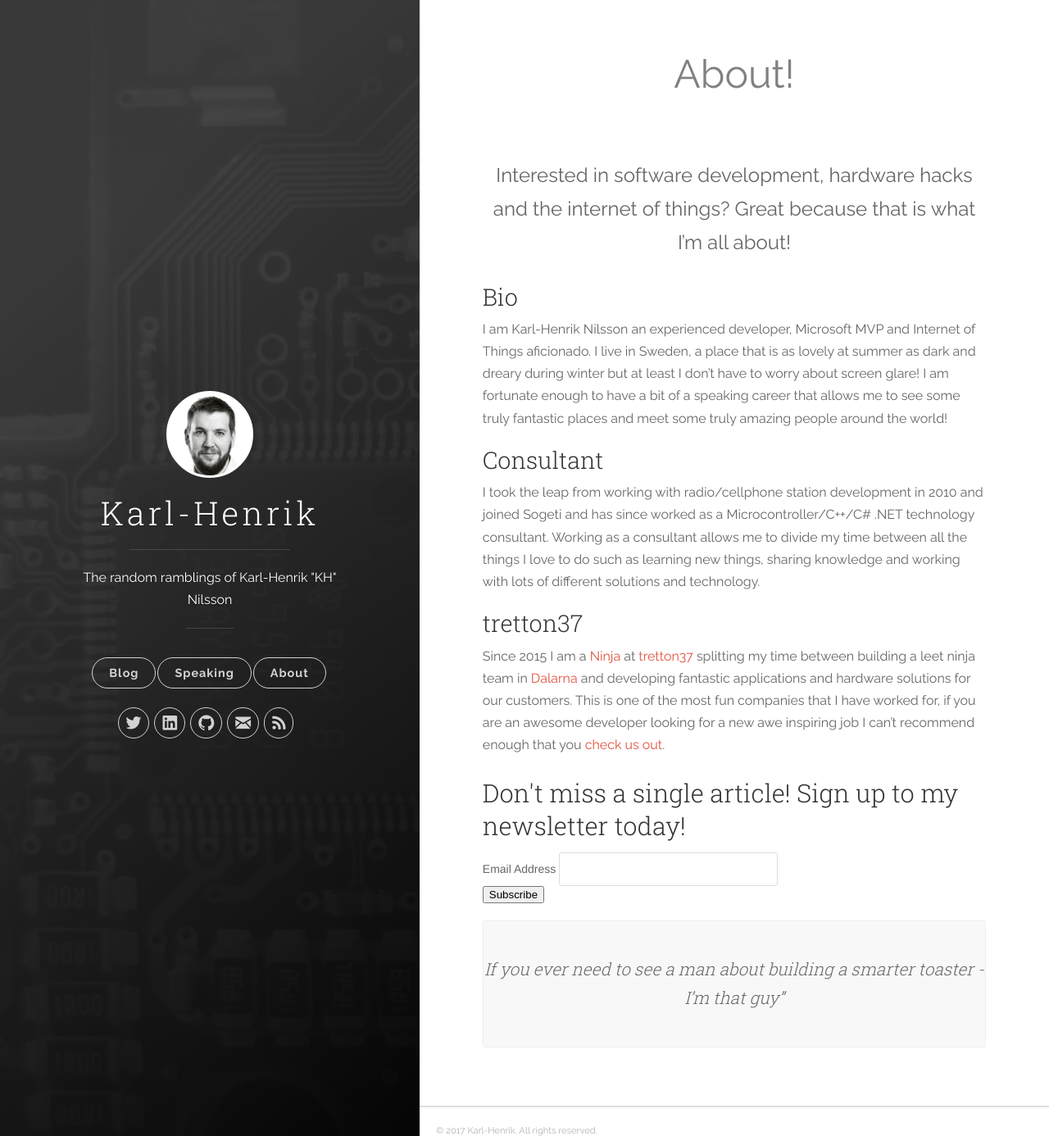
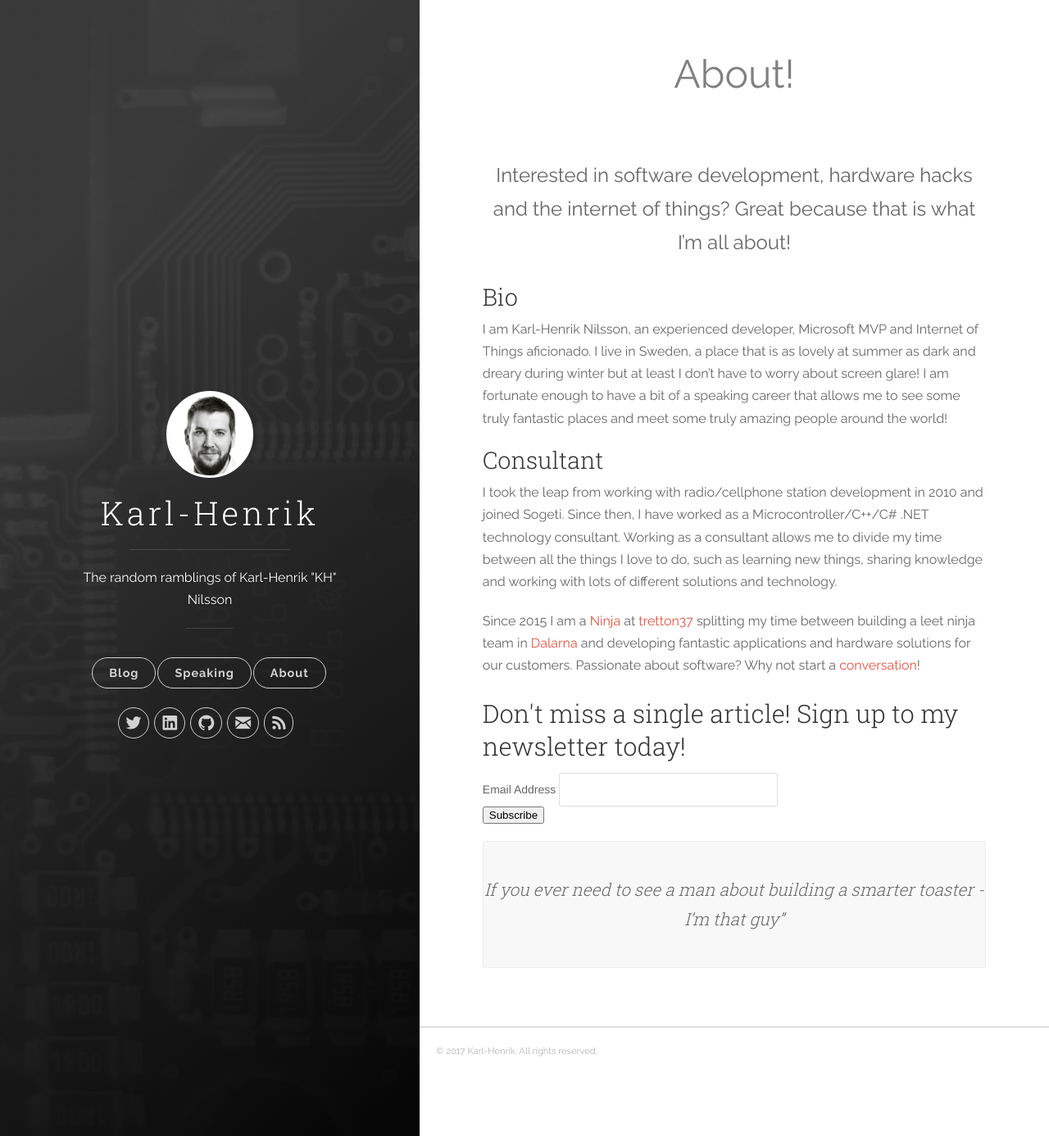
Before and after one commit to karl-henrik/karl-henrik.github.io, a Jekyll site: the page built from about.md, in a window 1280 px wide and 1386 px high. Shown: the whole window at 82% size. Built offline with Jekyll 4.4.1, drawn with Linux system fonts in a browser that asks for light colours; nearby versions of some CDN libraries.

Commit message:
Updated the about page

```diff
--- a/about.md
+++ b/about.md
@@ -11,16 +11,14 @@ Interested in software development, hardware hacks and the internet of things? G
 
 ### Bio
 
-I am Karl-Henrik Nilsson an experienced developer, Microsoft MVP and Internet of Things aficionado. I live in Sweden, a place that is as lovely at summer as dark and dreary during winter but at least I don't have to worry about screen glare! I am fortunate enough to have a bit of a speaking career that allows me to see some truly fantastic places and meet some truly amazing people around the world!
+I am Karl-Henrik Nilsson, an experienced developer, Microsoft MVP and Internet of Things aficionado. I live in Sweden, a place that is as lovely at summer as dark and dreary during winter but at least I don't have to worry about screen glare! I am fortunate enough to have a bit of a speaking career that allows me to see some truly fantastic places and meet some truly amazing people around the world!
 
 ### Consultant
 
-I took the leap from working with radio/cellphone station development in 2010 and joined Sogeti and has since worked as a Microcontroller/C++/C# .NET technology consultant. Working as a consultant allows me to divide my time between all the things I love to do such as learning new things, sharing knowledge and working with lots of different solutions and technology.
+I took the leap from working with radio/cellphone station development in 2010 and joined Sogeti. Since then, I have worked as a Microcontroller/C++/C# .NET technology consultant. Working as a consultant allows me to divide my time between all the things I love to do, such as learning new things, sharing knowledge and working with lots of different solutions and technology.
 
+Since 2015 I am a [Ninja](https://www.tretton37.com/who-we-are) at [tretton37](http://tretton37.com) splitting my time between building a leet ninja team in [Dalarna](https://www.google.se/maps/place/Dalarna+County/@61.0628921,13.3175066,8z/data=!3m1!4b1!4m5!3m4!1s0x4667d90f946ad8a7:0x3034506de8c8a90!8m2!3d61.0917012!4d14.6663653) and developing fantastic applications and hardware solutions for our customers. Passionate about software? Why not start a [conversation](www.twitter.com/karl-henrik)!
 
-### tretton37
-
-Since 2015 I am a [Ninja](https://www.tretton37.com/who-we-are) at [tretton37](http://tretton37.com) splitting my time between building a leet ninja team in [Dalarna](https://www.google.se/maps/place/Dalarna+County/@61.0628921,13.3175066,8z/data=!3m1!4b1!4m5!3m4!1s0x4667d90f946ad8a7:0x3034506de8c8a90!8m2!3d61.0917012!4d14.6663653) and developing fantastic applications and hardware solutions for our customers. This is one of the most fun companies that I have worked for, if you are an awesome developer looking for a new awe inspiring job I can't recommend enough that you [check us out](https://www.tretton37.com/join).
 
 {% include newsletter.html %}
 
```
